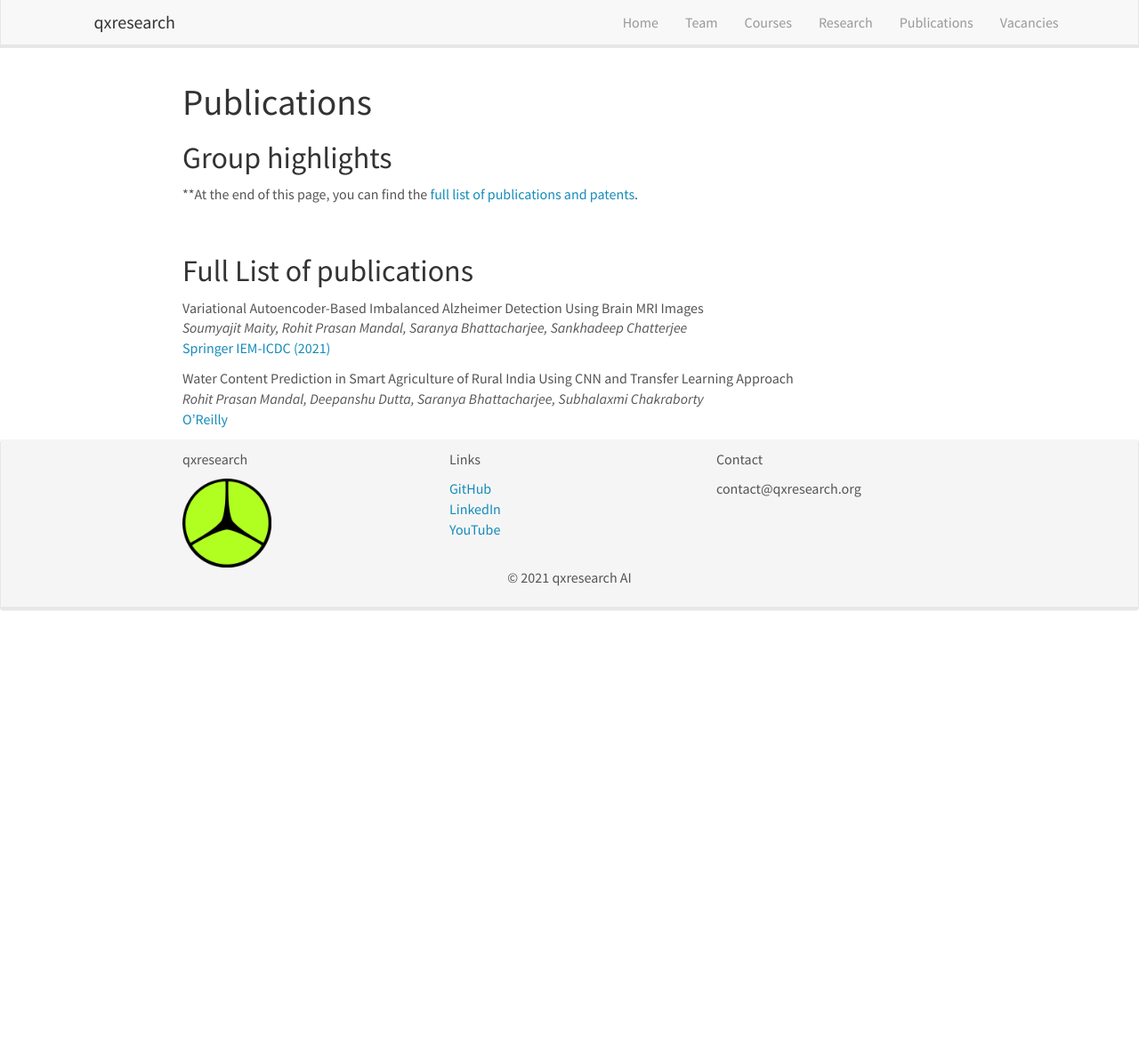
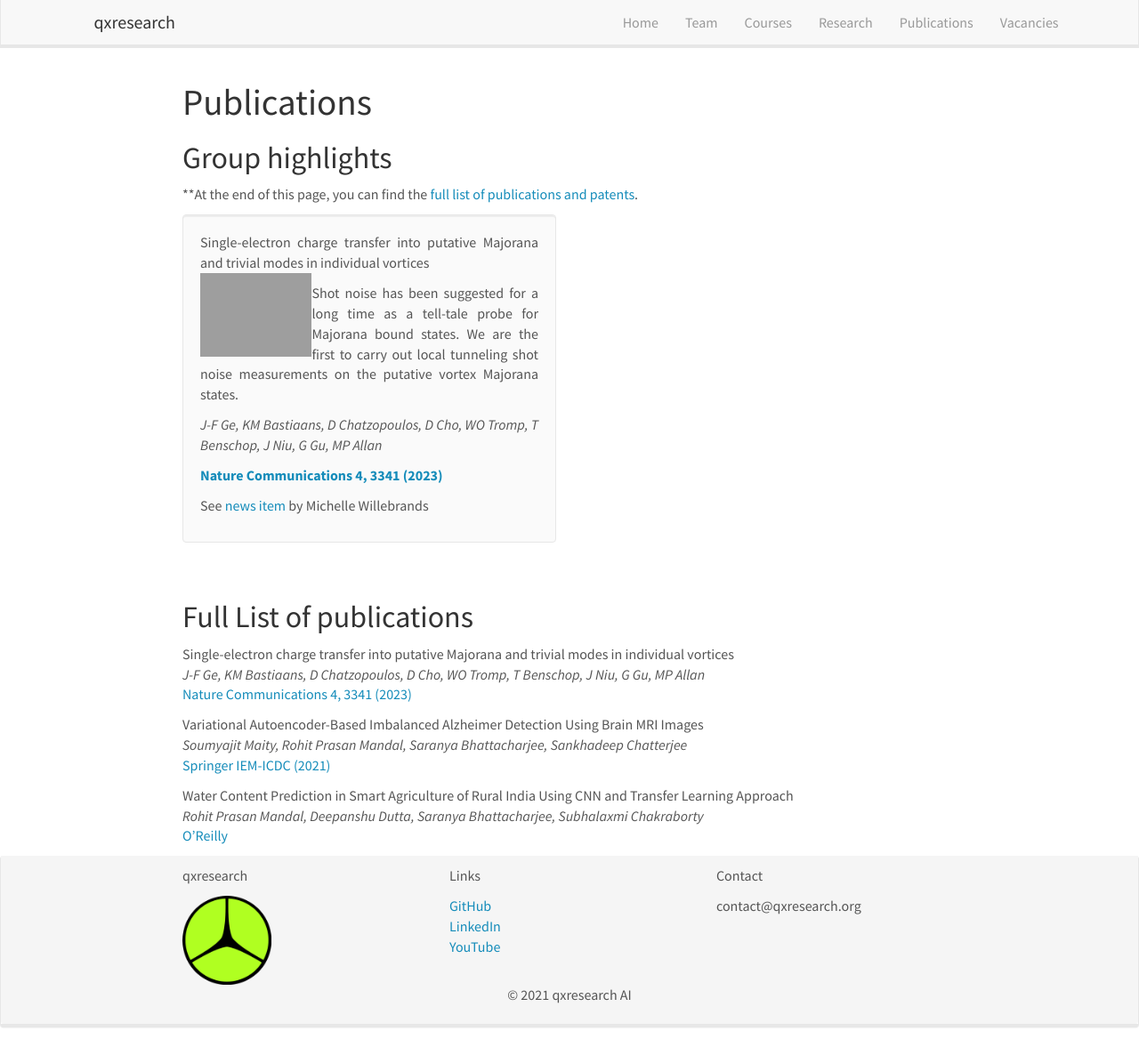
Before and after one commit to qxresearch/qxresearch.github.io, a Jekyll site: the page built from _pages/publications.md, in a window 1280 px wide and 1177 px high. Shown: the whole window at 89% size. Built offline with Jekyll 4.4.1, drawn with Linux system fonts in a browser that asks for light colours; nearby versions of some CDN libraries.

Commit message:
Update publist.yml

```diff
--- a/_data/publist.yml
+++ b/_data/publist.yml
@@ -1,3 +1,14 @@
+- title: "Single-electron charge transfer into putative Majorana and trivial modes in individual vortices"
+  image: imageaward_edited.png
+  description: Shot noise has been suggested for a long time as a tell-tale probe for Majorana bound states. We are the first to carry out local tunneling shot noise measurements on the putative vortex Majorana states.
+  authors: J-F Ge, KM Bastiaans, D Chatzopoulos, D Cho, WO Tromp, T Benschop, J Niu, G Gu, MP Allan
+  link:
+    url: https://www.nature.com/articles/s41467-023-39109-w
+    display: Nature Communications 4, 3341 (2023)
+  highlight: 1
+  news2: See [news item](https://www.universiteitleiden.nl/en/news/2023/06/new-method-to-find-majoranas-tested-for-the-first-time) by Michelle Willebrands
+
+
 - title: "Variational Autoencoder-Based Imbalanced Alzheimer Detection Using Brain MRI Images"
   image: mildDem.jpg
   description: Alzheimer’s disease is an incurable, progressive neurological disease that causes the brain to shrink and brain cells to die. Earlier detection of Alzheimer’s disease can lead to proper treatment and prevent brain tissue damage. So accurate and fast detection of Alzheimer is most important. There is many well-established model which can predict Alzheimer’s disease but they struggle hard for imbalance datasets. This work has focused on the early and fast detection of Alzheimer’s disease from imbalance brain magnetic resonance imaging (MRI) dataset using proper variational autoencoder (VAE) model. Firstly, the whole dataset has been converted into a latent vector form then we used some popular sampling methods to balance the dataset. Finally, we applied some classification algorithm to classify the brain MRI images into four different classes ‘Very Mild Demented,’ ‘Mild Demented,’ ‘Non-Demented,’ and ‘Moderate Demented.’ In order to maintain the stability in result, we have applied tenfold cross-validation. In our experiment, it indicates improvement in results to detect Alzheimer’s disease using VAE.
```
